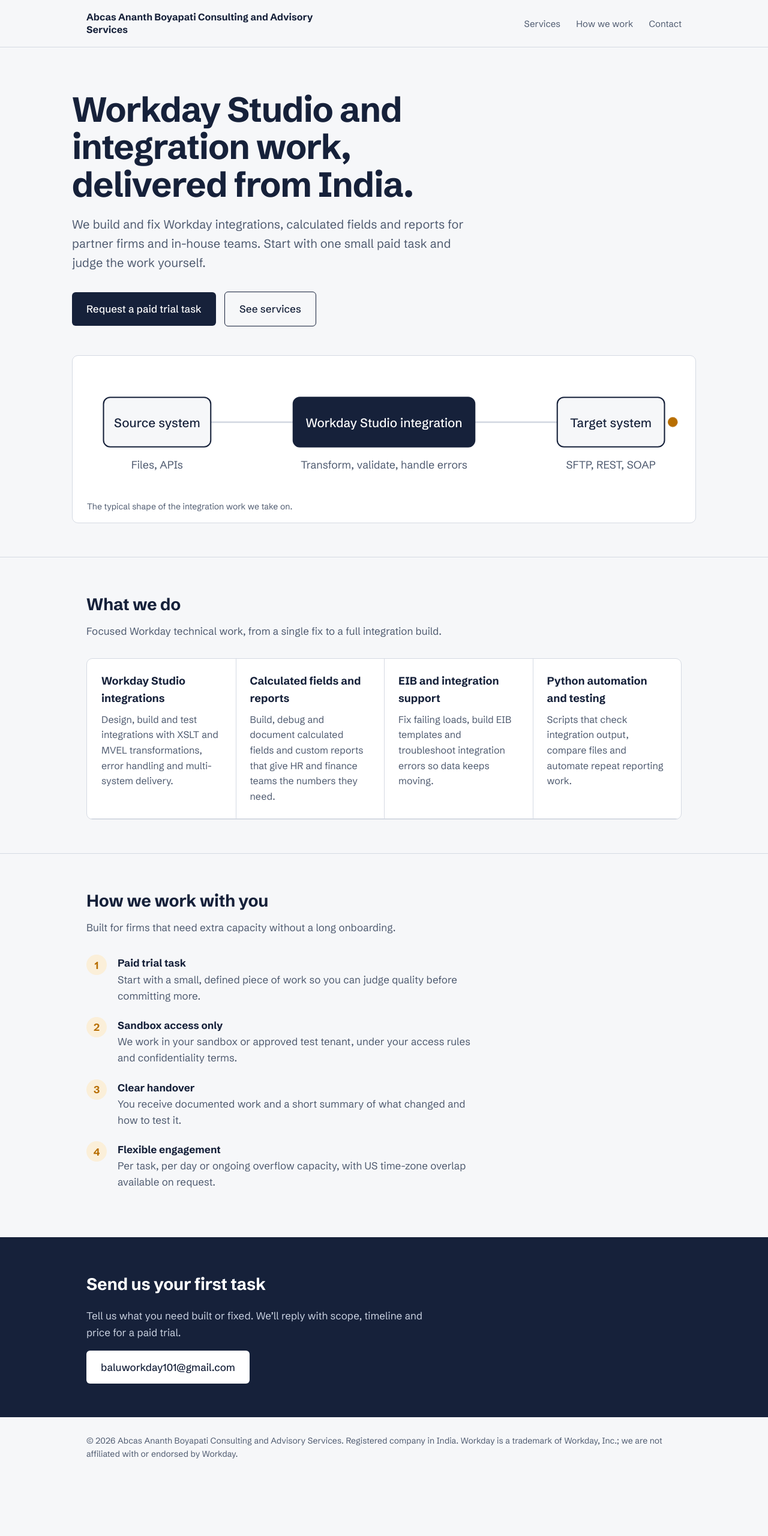
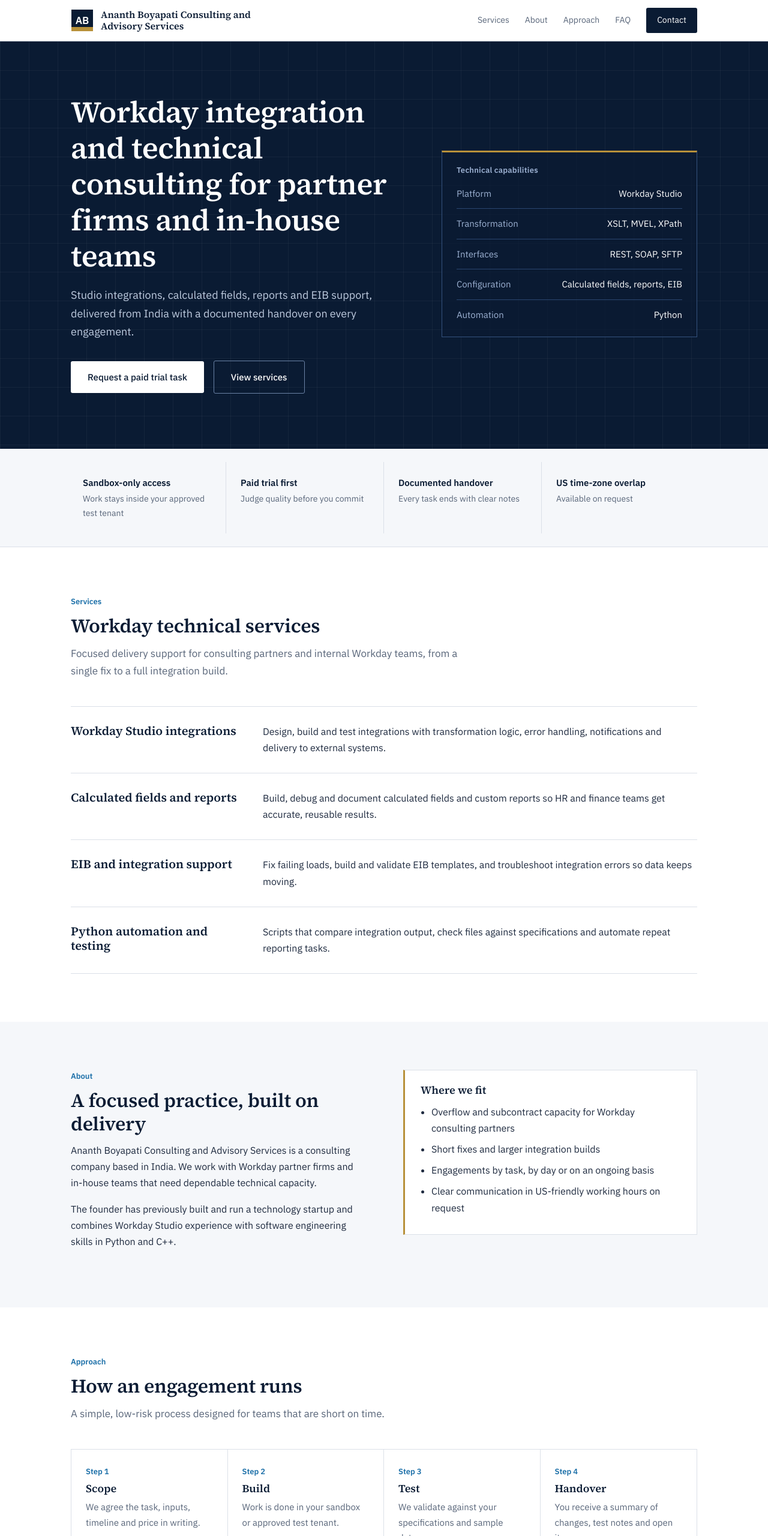
Before and after one commit to Anantconsulting/Anantconsulting.github.io, a plain HTML site: page index.html in a window 1280 px wide. Shown: the top 2560 px of the page at 60% size. Before the commit the page ends 2463 px from the top, so only its background shows below. Drawn offline with Linux system fonts and the light colour scheme.

Commit message:
Add files via upload

```diff
--- a/index.html
+++ b/index.html
@@ -3,158 +3,228 @@
 <head>
 <meta charset="utf-8">
 <meta name="viewport" content="width=device-width, initial-scale=1">
-<title>Abcas Ananth Boyapati Consulting and Advisory Services | Workday Studio and integration services</title>
+<title>Ananth Boyapati Consulting and Advisory Services | Workday Integration Consulting</title>
 <meta name="description" content="Workday Studio integrations, calculated fields, reports and EIB support for partner firms and in-house teams. Based in India.">
 <link rel="preconnect" href="https://fonts.googleapis.com">
 <link rel="preconnect" href="https://fonts.gstatic.com" crossorigin>
-<link href="https://fonts.googleapis.com/css2?family=Schibsted+Grotesk:wght@400;500;700&display=swap" rel="stylesheet">
+<link href="https://fonts.googleapis.com/css2?family=IBM+Plex+Sans:wght@400;500;600&family=Source+Serif+4:wght@500;600&display=swap" rel="stylesheet">
 <style>
-:root{
-  --ink:#16213A; --paper:#F6F7F9; --card:#FFFFFF; --line:#D5DAE3;
-  --mute:#4F5B70; --signal:#B86E00; --signal-bg:#FBEFD9;
-}
+:root{--navy:#0A1B33;--navy2:#12305A;--ink:#1E2A3F;--mute:#586579;--line:#DBE0E8;--bg:#F5F7FA;--white:#fff;--accent:#1B6FA8;--gold:#B8913A}
 *{box-sizing:border-box}
-html{scroll-behavior:smooth}
-body{margin:0;background:var(--paper);color:var(--ink);
-  font-family:"Schibsted Grotesk",system-ui,-apple-system,"Segoe UI",Roboto,sans-serif;
-  font-size:17px;line-height:1.6}
+html{scroll-behavior:smooth;scroll-padding-top:76px}
+body{margin:0;font-family:"IBM Plex Sans",system-ui,-apple-system,"Segoe UI",Roboto,sans-serif;color:var(--ink);background:var(--white);font-size:16px;line-height:1.7}
+h1,h2,h3{font-family:"Source Serif 4",Georgia,"Times New Roman",serif;font-weight:600;color:var(--navy);line-height:1.2;margin:0}
 a{color:inherit}
-:focus-visible{outline:3px solid var(--signal);outline-offset:3px}
-.wrap{max-width:1040px;margin:0 auto;padding:0 24px}
-header{border-bottom:1px solid var(--line)}
-header .wrap{display:flex;justify-content:space-between;align-items:center;gap:16px;padding-top:18px;padding-bottom:18px;flex-wrap:wrap}
-.brand{font-weight:700;font-size:16px;text-decoration:none;max-width:420px;line-height:1.3}
-nav a{margin-left:22px;text-decoration:none;color:var(--mute);font-size:15px}
-nav a:hover{color:var(--ink);text-decoration:underline}
-.hero{padding:72px 0 56px}
-.hero h1{font-size:clamp(34px,5.4vw,58px);line-height:1.08;letter-spacing:-.02em;margin:0 0 20px;max-width:16ch}
-.hero p.lead{font-size:20px;color:var(--mute);max-width:56ch;margin:0 0 32px}
-.btn{display:inline-block;background:var(--ink);color:#fff;padding:14px 24px;border-radius:6px;text-decoration:none;font-weight:500}
-.btn:hover{background:#24345A}
-.btn.alt{background:transparent;color:var(--ink);border:1.5px solid var(--ink);margin-left:10px}
-.btn.alt:hover{background:var(--ink);color:#fff}
-.flow{margin:48px 0 0;background:var(--card);border:1px solid var(--line);border-radius:10px;padding:28px 24px 16px}
-.flow svg{width:100%;height:auto;display:block}
-.flow figcaption{font-size:14px;color:var(--mute);margin-top:6px}
-.node rect{fill:var(--paper);stroke:var(--ink);stroke-width:1.5}
-.node.mid rect{fill:var(--ink)}
-.node text{font:500 15px "Schibsted Grotesk",system-ui,sans-serif;fill:var(--ink)}
-.node.mid text{fill:#fff}
-.sub{font:400 13px "Schibsted Grotesk",system-ui,sans-serif;fill:var(--mute)}
-.track{stroke:var(--line);stroke-width:2;fill:none}
-.pulse{fill:var(--signal)}
-section{padding:56px 0;border-top:1px solid var(--line)}
-h2{font-size:28px;letter-spacing:-.01em;margin:0 0 8px}
-.intro{color:var(--mute);margin:0 0 32px;max-width:60ch}
-.services{display:grid;grid-template-columns:repeat(auto-fit,minmax(240px,1fr));gap:0;border:1px solid var(--line);border-radius:10px;background:var(--card);overflow:hidden}
-.services article{padding:24px;border-right:1px solid var(--line);border-bottom:1px solid var(--line);margin:-1px -1px 0 0}
-.services h3{margin:0 0 8px;font-size:18px}
-.services p{margin:0;color:var(--mute);font-size:16px}
-.steps{max-width:62ch;padding:0;margin:0;list-style:none;counter-reset:s}
-.steps li{counter-increment:s;padding:0 0 22px 52px;position:relative}
-.steps li::before{content:counter(s);position:absolute;left:0;top:0;width:34px;height:34px;border-radius:50%;background:var(--signal-bg);color:var(--signal);font-weight:700;display:grid;place-items:center}
-.steps strong{display:block}
-.steps span{color:var(--mute)}
-.contact{background:var(--ink);color:#fff;border-top:none}
-.contact h2{color:#fff}
-.contact p{color:#C9D1E0;max-width:56ch}
-.contact a.btn{background:#fff;color:var(--ink)}
-.contact a.btn:hover{background:var(--signal-bg)}
-footer{padding:28px 0;font-size:14px;color:var(--mute)}
-@media (prefers-reduced-motion:no-preference){
-  .pulse{animation:travel 3.2s ease-in-out 1 .4s both}
-}
-@keyframes travel{from{transform:translateX(0)}to{transform:translateX(560px)}}
-@media (max-width:640px){
-  nav{display:none}
-  .btn.alt{margin:10px 0 0}
-  .hero{padding-top:48px}
+:focus-visible{outline:3px solid var(--accent);outline-offset:3px}
+.wrap{max-width:1100px;margin:0 auto;padding:0 28px}
+header{position:sticky;top:0;z-index:10;background:rgba(255,255,255,.97);border-bottom:1px solid var(--line)}
+header .wrap{display:flex;justify-content:space-between;align-items:center;height:68px;gap:20px}
+.brand{display:flex;align-items:center;gap:12px;text-decoration:none}
+.mark{width:38px;height:38px;flex:none}
+.brand span{font-family:"Source Serif 4",Georgia,serif;font-weight:600;font-size:16px;color:var(--navy);line-height:1.2;max-width:300px}
+nav{display:flex;align-items:center;gap:26px}
+nav a{font-size:14px;text-decoration:none;color:var(--mute)}
+nav a:hover{color:var(--navy)}
+nav a.cta{background:var(--navy);color:#fff;padding:9px 18px;border-radius:3px}
+nav a.cta:hover{background:var(--navy2)}
+.hero{background:var(--navy);color:#fff;position:relative;overflow:hidden}
+.hero::before{content:"";position:absolute;inset:0;background-image:linear-gradient(rgba(255,255,255,.045) 1px,transparent 1px),linear-gradient(90deg,rgba(255,255,255,.045) 1px,transparent 1px);background-size:48px 48px}
+.hero .wrap{position:relative;display:grid;grid-template-columns:1.3fr 1fr;gap:64px;align-items:center;padding-top:88px;padding-bottom:92px}
+.hero h1{color:#fff;font-size:clamp(32px,4.4vw,50px);letter-spacing:-.01em;margin-bottom:20px}
+.hero p{color:#BFCCE0;font-size:18px;max-width:54ch;margin:0 0 32px}
+.btn{display:inline-block;padding:14px 28px;border-radius:3px;text-decoration:none;font-weight:500;font-size:15px}
+.btn.p{background:#fff;color:var(--navy)}
+.btn.p:hover{background:#E6EDF8}
+.btn.s{border:1px solid #6A82A6;color:#fff;margin-left:12px}
+.btn.s:hover{background:rgba(255,255,255,.08)}
+.spec{background:rgba(10,27,51,.7);border:1px solid #34527E;border-top:3px solid var(--gold);padding:8px 24px 12px}
+.spec h2{font-family:"IBM Plex Sans",system-ui,sans-serif;font-size:13px;font-weight:600;color:#9DB2D3;margin:14px 0 6px;letter-spacing:.02em}
+.spec div{display:flex;justify-content:space-between;gap:18px;padding:12px 0;border-top:1px solid #2A4670;font-size:15px}
+.spec div:first-of-type{border-top:none}
+.spec dl{margin:0}.spec dt{color:#9DB2D3}.spec dd{margin:0;text-align:right;color:#fff}
+.strip{background:var(--bg);border-bottom:1px solid var(--line)}
+.strip .wrap{display:grid;grid-template-columns:repeat(auto-fit,minmax(200px,1fr));gap:0}
+.strip div{padding:22px 24px;border-right:1px solid var(--line);font-size:14px;color:var(--mute)}
+.strip div:last-child{border-right:none}
+.strip strong{display:block;color:var(--navy);font-weight:600;font-size:15px;margin-bottom:2px}
+section{padding:80px 0}
+section.alt{background:var(--bg)}
+.eyebrow{font-size:13px;font-weight:600;color:var(--accent);margin-bottom:10px}
+h2.t{font-size:32px;letter-spacing:-.01em;margin-bottom:12px}
+.sub{color:var(--mute);margin:0 0 44px;max-width:64ch;font-size:17px}
+.rows{border-top:1px solid var(--line)}
+.row{display:grid;grid-template-columns:280px 1fr;gap:40px;padding:28px 0;border-bottom:1px solid var(--line)}
+.row h3{font-size:20px}
+.row p{margin:0}
+.row ul{margin:10px 0 0;padding-left:18px;color:var(--mute);font-size:15px}
+.about{display:grid;grid-template-columns:1fr 1fr;gap:64px;align-items:start}
+.about p{margin:0 0 16px}
+.facts{background:var(--white);border:1px solid var(--line);border-left:3px solid var(--gold);padding:22px 26px}
+.facts h3{font-size:18px;margin-bottom:12px}
+.facts ul{margin:0;padding-left:18px}
+.facts li{margin-bottom:8px}
+.steps{display:grid;grid-template-columns:repeat(auto-fit,minmax(220px,1fr));gap:0;border:1px solid var(--line);background:var(--white)}
+.step{padding:26px 24px;border-right:1px solid var(--line)}
+.step:last-child{border-right:none}
+.step b{display:block;color:var(--accent);font-size:13px;margin-bottom:6px}
+.step h3{font-size:18px;margin-bottom:8px}
+.step p{margin:0;color:var(--mute);font-size:15px}
+.faq details{border-bottom:1px solid var(--line);padding:18px 0}
+.faq details:first-child{border-top:1px solid var(--line)}
+.faq summary{cursor:pointer;font-weight:500;color:var(--navy);list-style:none;display:flex;justify-content:space-between;gap:20px}
+.faq summary::-webkit-details-marker{display:none}
+.faq summary::after{content:"+";font-size:20px;line-height:1;color:var(--accent)}
+.faq details[open] summary::after{content:"\2212"}
+.faq p{margin:12px 0 0;color:var(--mute);max-width:70ch}
+.contact{background:var(--navy);color:#fff}
+.contact .wrap{display:grid;grid-template-columns:1.2fr 1fr;gap:56px;align-items:center}
+.contact h2{color:#fff;font-size:32px;margin-bottom:12px}
+.contact p{color:#BFCCE0;margin:0;max-width:52ch}
+.box{border:1px solid #34527E;padding:26px 28px;background:rgba(255,255,255,.04)}
+.box small{display:block;color:#9DB2D3;font-size:13px;margin-bottom:6px}
+.box a{color:#fff;font-weight:500;font-size:18px;word-break:break-all}
+.box p{margin-top:14px;font-size:14px}
+footer{background:#071326;color:#8FA3C4;padding:30px 0;font-size:13px}
+@media (max-width:860px){
+  .hero .wrap,.about,.contact .wrap{grid-template-columns:1fr;gap:36px}
+  .hero .wrap{padding-top:56px;padding-bottom:60px}
+  .row{grid-template-columns:1fr;gap:8px}
+  nav a:not(.cta){display:none}
+  .btn.s{margin:12px 0 0}
+  .step{border-right:none;border-bottom:1px solid var(--line)}
+  .step:last-child{border-bottom:none}
+  .strip div{border-right:none;border-bottom:1px solid var(--line)}
+  section{padding:56px 0}
 }
 </style>
 </head>
 <body>
 <header>
   <div class="wrap">
-    <a class="brand" href="#top">Abcas Ananth Boyapati Consulting and Advisory Services</a>
+    <a class="brand" href="#top" aria-label="Ananth Boyapati Consulting and Advisory Services, home">
+      <svg class="mark" viewBox="0 0 38 38" aria-hidden="true"><rect x="1" y="1" width="36" height="36" fill="#0A1B33"/><rect x="1" y="30" width="36" height="7" fill="#B8913A"/><text x="19" y="25" text-anchor="middle" font-family="Source Serif 4,Georgia,serif" font-weight="600" font-size="17" fill="#fff">AB</text></svg>
+      <span>Ananth Boyapati Consulting and Advisory Services</span>
+    </a>
     <nav aria-label="Main">
       <a href="#services">Services</a>
-      <a href="#how">How we work</a>
-      <a href="#contact">Contact</a>
+      <a href="#about">About</a>
+      <a href="#approach">Approach</a>
+      <a href="#faq">FAQ</a>
+      <a class="cta" href="#contact">Contact</a>
     </nav>
   </div>
 </header>
 
 <main id="top">
-  <div class="wrap hero">
-    <h1>Workday Studio and integration work, delivered from India.</h1>
-    <p class="lead">We build and fix Workday integrations, calculated fields and reports for partner firms and in-house teams. Start with one small paid task and judge the work yourself.</p>
-    <a class="btn" href="#contact">Request a paid trial task</a>
-    <a class="btn alt" href="#services">See services</a>
+  <div class="hero">
+    <div class="wrap">
+      <div>
+        <h1>Workday integration and technical consulting for partner firms and in-house teams</h1>
+        <p>Studio integrations, calculated fields, reports and EIB support, delivered from India with a documented handover on every engagement.</p>
+        <a class="btn p" href="#contact">Request a paid trial task</a>
+        <a class="btn s" href="#services">View services</a>
+      </div>
+      <aside class="spec" aria-label="Technical capabilities">
+        <h2>Technical capabilities</h2>
+        <dl>
+          <div><dt>Platform</dt><dd>Workday Studio</dd></div>
+          <div><dt>Transformation</dt><dd>XSLT, MVEL, XPath</dd></div>
+          <div><dt>Interfaces</dt><dd>REST, SOAP, SFTP</dd></div>
+          <div><dt>Configuration</dt><dd>Calculated fields, reports, EIB</dd></div>
+          <div><dt>Automation</dt><dd>Python</dd></div>
+        </dl>
+      </aside>
+    </div>
+  </div>
 
-    <figure class="flow">
-      <svg viewBox="0 0 720 150" role="img" aria-label="A data flow from a source system through a Workday Studio integration to a target system">
-        <path class="track" d="M150 60 H250 M470 60 H570"/>
-        <circle class="pulse" cx="150" cy="60" r="6"/>
-        <g class="node"><rect x="20" y="30" width="130" height="60" rx="8"/><text x="85" y="66" text-anchor="middle">Source system</text></g>
-        <g class="node mid"><rect x="250" y="30" width="220" height="60" rx="8"/><text x="360" y="66" text-anchor="middle">Workday Studio integration</text></g>
-        <g class="node"><rect x="570" y="30" width="130" height="60" rx="8"/><text x="635" y="66" text-anchor="middle">Target system</text></g>
-        <text class="sub" x="85" y="116" text-anchor="middle">Files, APIs</text>
-        <text class="sub" x="360" y="116" text-anchor="middle">Transform, validate, handle errors</text>
-        <text class="sub" x="635" y="116" text-anchor="middle">SFTP, REST, SOAP</text>
-      </svg>
-      <figcaption>The typical shape of the integration work we take on.</figcaption>
-    </figure>
+  <div class="strip">
+    <div class="wrap">
+      <div><strong>Sandbox-only access</strong>Work stays inside your approved test tenant</div>
+      <div><strong>Paid trial first</strong>Judge quality before you commit</div>
+      <div><strong>Documented handover</strong>Every task ends with clear notes</div>
+      <div><strong>US time-zone overlap</strong>Available on request</div>
+    </div>
   </div>
 
   <section id="services">
     <div class="wrap">
-      <h2>What we do</h2>
-      <p class="intro">Focused Workday technical work, from a single fix to a full integration build.</p>
-      <div class="services">
-        <article>
-          <h3>Workday Studio integrations</h3>
-          <p>Design, build and test integrations with XSLT and MVEL transformations, error handling and multi-system delivery.</p>
-        </article>
-        <article>
-          <h3>Calculated fields and reports</h3>
-          <p>Build, debug and document calculated fields and custom reports that give HR and finance teams the numbers they need.</p>
-        </article>
-        <article>
-          <h3>EIB and integration support</h3>
-          <p>Fix failing loads, build EIB templates and troubleshoot integration errors so data keeps moving.</p>
-        </article>
-        <article>
-          <h3>Python automation and testing</h3>
-          <p>Scripts that check integration output, compare files and automate repeat reporting work.</p>
-        </article>
+      <div class="eyebrow">Services</div>
+      <h2 class="t">Workday technical services</h2>
+      <p class="sub">Focused delivery support for consulting partners and internal Workday teams, from a single fix to a full integration build.</p>
+      <div class="rows">
+        <div class="row"><h3>Workday Studio integrations</h3><div><p>Design, build and test integrations with transformation logic, error handling, notifications and delivery to external systems.</p></div></div>
+        <div class="row"><h3>Calculated fields and reports</h3><div><p>Build, debug and document calculated fields and custom reports so HR and finance teams get accurate, reusable results.</p></div></div>
+        <div class="row"><h3>EIB and integration support</h3><div><p>Fix failing loads, build and validate EIB templates, and troubleshoot integration errors so data keeps moving.</p></div></div>
+        <div class="row"><h3>Python automation and testing</h3><div><p>Scripts that compare integration output, check files against specifications and automate repeat reporting tasks.</p></div></div>
       </div>
     </div>
   </section>
 
-  <section id="how">
+  <section id="about" class="alt">
+    <div class="wrap about">
+      <div>
+        <div class="eyebrow">About</div>
+        <h2 class="t">A focused practice, built on delivery</h2>
+        <p>Ananth Boyapati Consulting and Advisory Services is a consulting company based in India. We work with Workday partner firms and in-house teams that need dependable technical capacity.</p>
+        <p>The founder has previously built and run a technology startup and combines Workday Studio experience with software engineering skills in Python and C++.</p>
+      </div>
+      <div class="facts">
+        <h3>Where we fit</h3>
+        <ul>
+          <li>Overflow and subcontract capacity for Workday consulting partners</li>
+          <li>Short fixes and larger integration builds</li>
+          <li>Engagements by task, by day or on an ongoing basis</li>
+          <li>Clear communication in US-friendly working hours on request</li>
+        </ul>
+      </div>
+    </div>
+  </section>
+
+  <section id="approach">
     <div class="wrap">
-      <h2>How we work with you</h2>
-      <p class="intro">Built for firms that need extra capacity without a long onboarding.</p>
-      <ol class="steps">
-        <li><strong>Paid trial task</strong><span>Start with a small, defined piece of work so you can judge quality before committing more.</span></li>
-        <li><strong>Sandbox access only</strong><span>We work in your sandbox or approved test tenant, under your access rules and confidentiality terms.</span></li>
-        <li><strong>Clear handover</strong><span>You receive documented work and a short summary of what changed and how to test it.</span></li>
-        <li><strong>Flexible engagement</strong><span>Per task, per day or ongoing overflow capacity, with US time-zone overlap available on request.</span></li>
-      </ol>
+      <div class="eyebrow">Approach</div>
+      <h2 class="t">How an engagement runs</h2>
+      <p class="sub">A simple, low-risk process designed for teams that are short on time.</p>
+      <div class="steps">
+        <div class="step"><b>Step 1</b><h3>Scope</h3><p>We agree the task, inputs, timeline and price in writing.</p></div>
+        <div class="step"><b>Step 2</b><h3>Build</h3><p>Work is done in your sandbox or approved test tenant.</p></div>
+        <div class="step"><b>Step 3</b><h3>Test</h3><p>We validate against your specifications and sample data.</p></div>
+        <div class="step"><b>Step 4</b><h3>Handover</h3><p>You receive a summary of changes, test notes and open items.</p></div>
+      </div>
+    </div>
+  </section>
+
+  <section id="faq" class="alt">
+    <div class="wrap">
+      <div class="eyebrow">FAQ</div>
+      <h2 class="t">Common questions</h2>
+      <p class="sub">The questions delivery managers usually ask before engaging an external consultant.</p>
+      <div class="faq">
+        <details><summary>How do you handle access and confidentiality?</summary><p>We work only in the environments you approve, usually a sandbox, and follow your access and confidentiality terms. We are happy to sign an NDA before work begins.</p></details>
+        <details><summary>Can we start with a small task?</summary><p>Yes. A paid trial task lets you assess quality, communication and turnaround before any larger commitment.</p></details>
+        <details><summary>How are engagements priced?</summary><p>Per task, per day or as ongoing capacity. We confirm scope and price in writing before starting.</p></details>
+        <details><summary>What time zones can you cover?</summary><p>We are based in India and can arrange overlap with US working hours on request.</p></details>
+      </div>
     </div>
   </section>
 
   <section id="contact" class="contact">
     <div class="wrap">
-      <h2>Send us your first task</h2>
-      <p>Tell us what you need built or fixed. We’ll reply with scope, timeline and price for a paid trial.</p>
-      <a class="btn" href="mailto:baluworkday101@gmail.com">baluworkday101@gmail.com</a>
+      <div>
+        <h2>Start with one task</h2>
+        <p>Send a short description of what needs to be built or fixed. We will reply with scope, timeline and price for a paid trial.</p>
+      </div>
+      <div class="box">
+        <small>Email</small>
+        <a href="mailto:baluworkday101@gmail.com">baluworkday101@gmail.com</a>
+        <p>We usually reply within one business day.</p>
+      </div>
     </div>
   </section>
 </main>
 
 <footer>
-  <div class="wrap">© 2026 Abcas Ananth Boyapati Consulting and Advisory Services. Registered company in India. Workday is a trademark of Workday, Inc.; we are not affiliated with or endorsed by Workday.</div>
+  <div class="wrap">© 2026 Ananth Boyapati Consulting and Advisory Services. Registered company in India. Workday is a trademark of Workday, Inc.; this company is not affiliated with or endorsed by Workday.</div>
 </footer>
 </body>
 </html>
```
